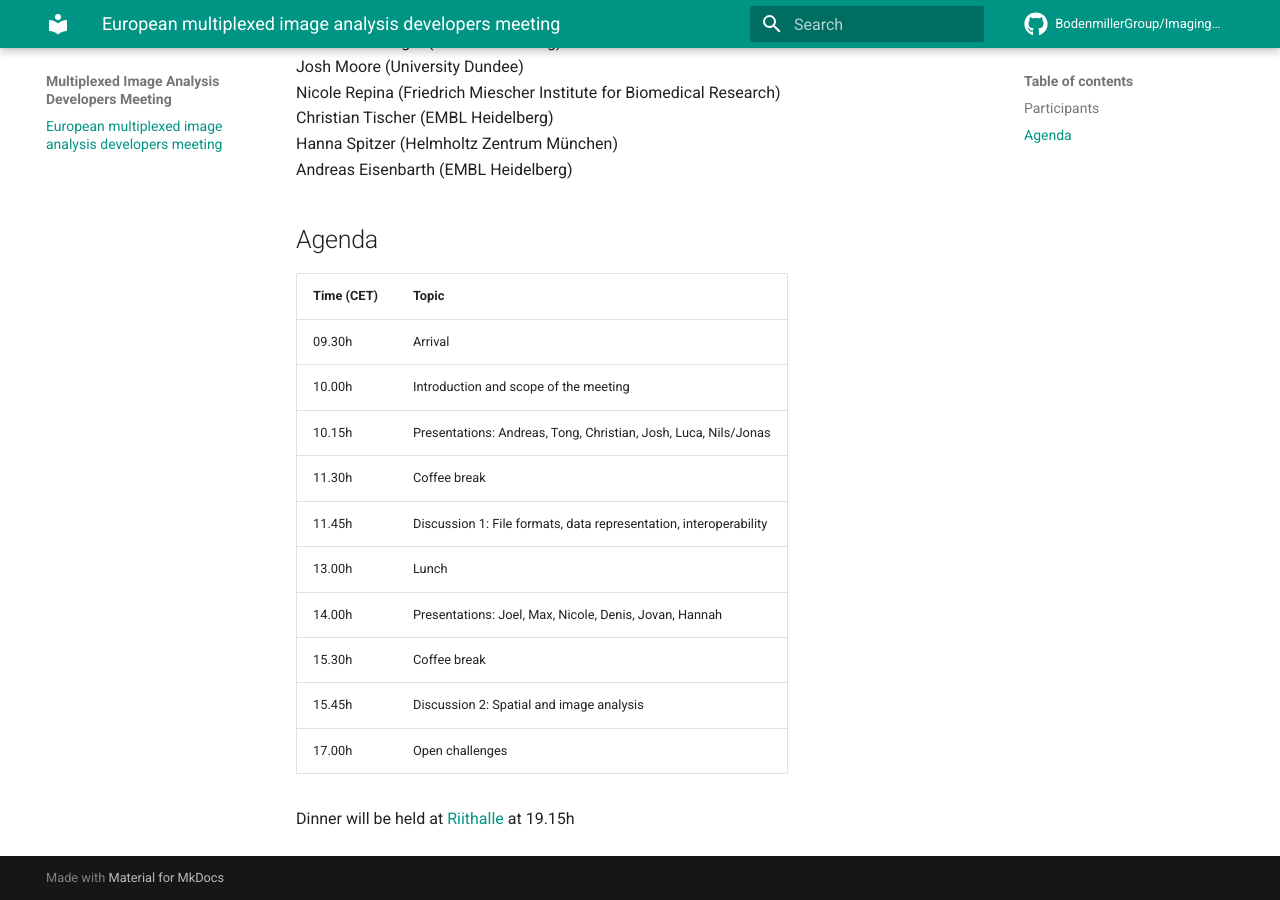
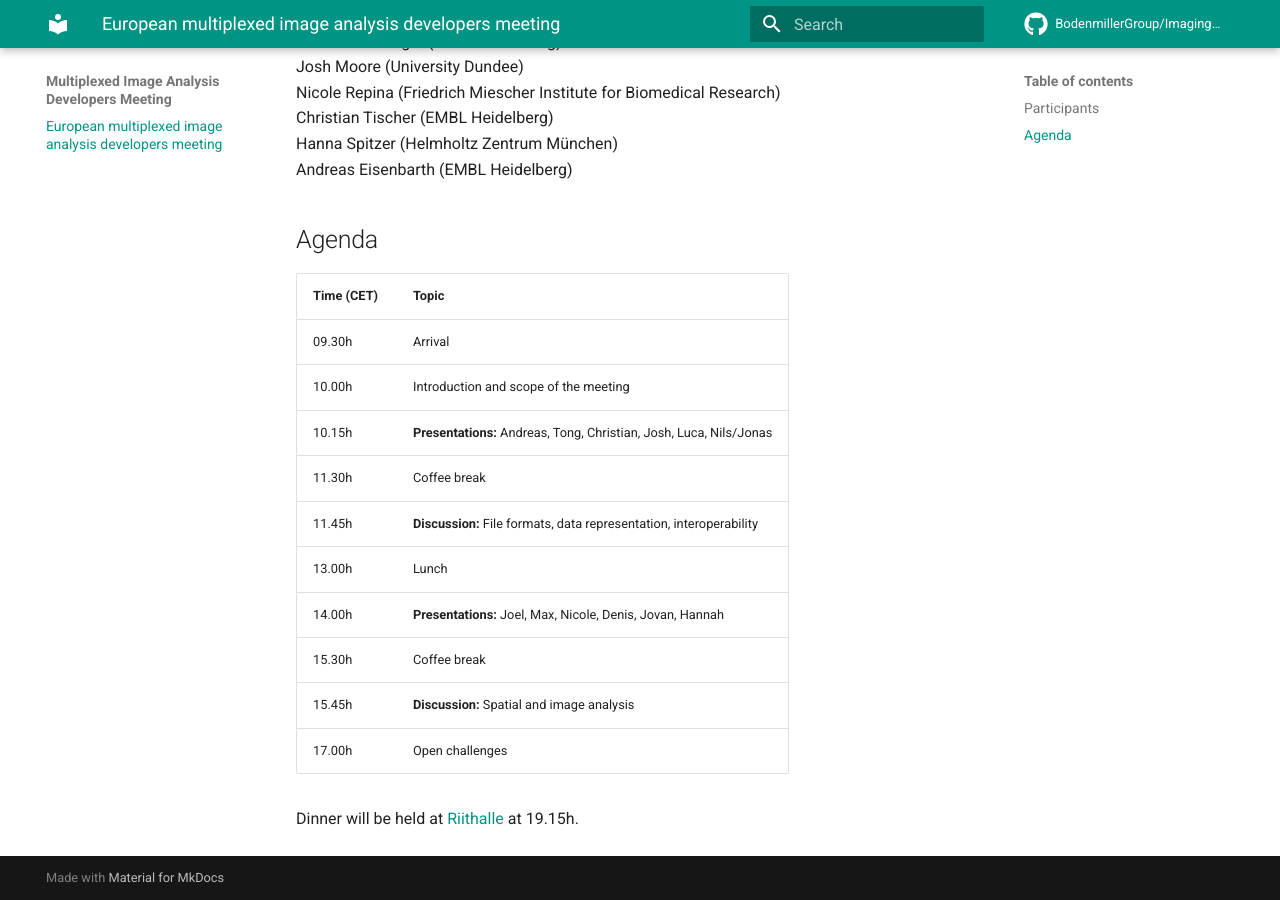
Before and after one commit to BodenmillerGroup/ImagingDevelopersMeeting2023, an MkDocs documentation site: the page built from docs/index.md, in a window 1280 px wide and 900 px high, scrolled down 853 px. Built offline with MkDocs 1.6.1 and Material for MkDocs 9.7.7, drawn with Linux system fonts in a browser that asks for light colours; comment, search, counter and statistics services are not loaded.

```diff
--- a/docs/index.md
+++ b/docs/index.md
@@ -33,17 +33,17 @@ Andreas Eisenbarth (EMBL Heidelberg)
 
 ## Agenda
 
-| Time (CET)  | Topic                                                             |
-| ----------- | ----------------------------------------------------------------- |
-| 09.30h      | Arrival                                                           |
-| 10.00h      | Introduction and scope of the meeting                             |
-| 10.15h      | Presentations: Andreas, Tong, Christian, Josh, Luca, Nils/Jonas   |
-| 11.30h      | Coffee break                                                      |
-| 11.45h      | Discussion 1: File formats, data representation, interoperability |
-| 13.00h      | Lunch                                                             |
-| 14.00h      | Presentations: Joel, Max, Nicole, Denis, Jovan, Hannah            |
-| 15.30h      | Coffee break                                                      |
-| 15.45h      | Discussion 2: Spatial and image analysis                          |
-| 17.00h      | Open challenges                                                   |
+| Time (CET)  | Topic                                                               |
+| ----------- | ------------------------------------------------------------------- |
+| 09.30h      | Arrival                                                             |
+| 10.00h      | Introduction and scope of the meeting                               |
+| 10.15h      | **Presentations:** Andreas, Tong, Christian, Josh, Luca, Nils/Jonas |
+| 11.30h      | Coffee break                                                        |
+| 11.45h      | **Discussion:** File formats, data representation, interoperability |
+| 13.00h      | Lunch                                                               |
+| 14.00h      | **Presentations:** Joel, Max, Nicole, Denis, Jovan, Hannah          |
+| 15.30h      | Coffee break                                                        |
+| 15.45h      | **Discussion:** Spatial and image analysis                          |
+| 17.00h      | Open challenges                                                     |
 
-Dinner will be held at [Riithalle](https://goo.gl/maps/RwhmcgUp6hfpUEE76) at 19.15h
+Dinner will be held at [Riithalle](https://goo.gl/maps/RwhmcgUp6hfpUEE76) at 19.15h.
```
Also changed, not shown: README.md (+54 -2 lines).
